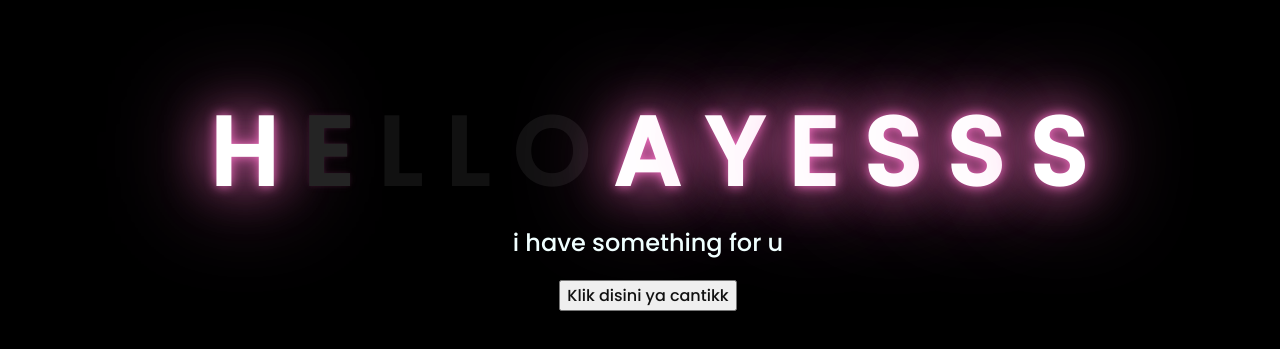
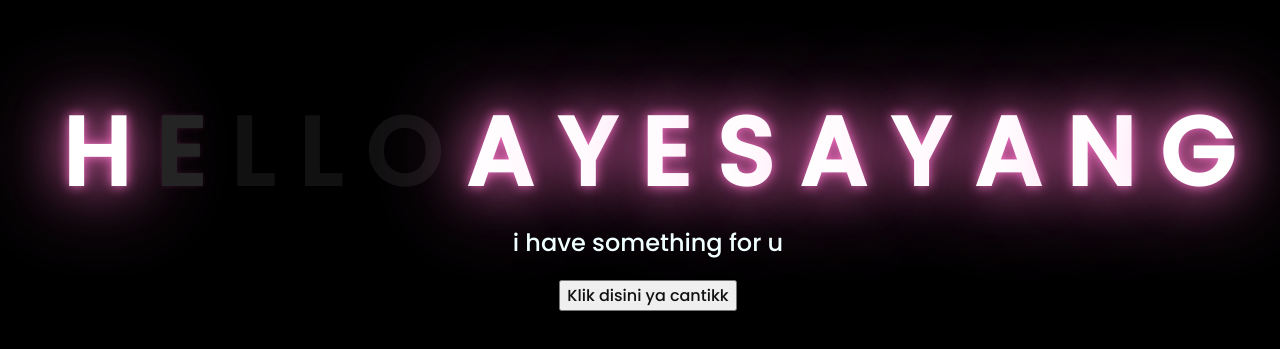
Before and after one commit to ekihari27/flower, a plain HTML site: page index.html in a window 1280 px wide. Shown: the part 213-562 px from the top of the page. Drawn offline with Linux system fonts and the light colour scheme.

Commit message:
index.html

```diff
--- a/index.html
+++ b/index.html
@@ -15,12 +15,16 @@
         <span>L</span>
         <span>L</span>
         <span>O</span>
+        <span></span>
         <span>A</span>
         <span>Y</span>
         <span>E</span>
         <span>S</span>
-        <span>S</span>
-        <span>S</span>
+        <span>A</span>
+        <span>Y</span>
+        <span>A</span>
+        <span>N</span>
+        <span>G</span>
     </div>
     <div class="description">
         <span>i have something for u</span>
```
